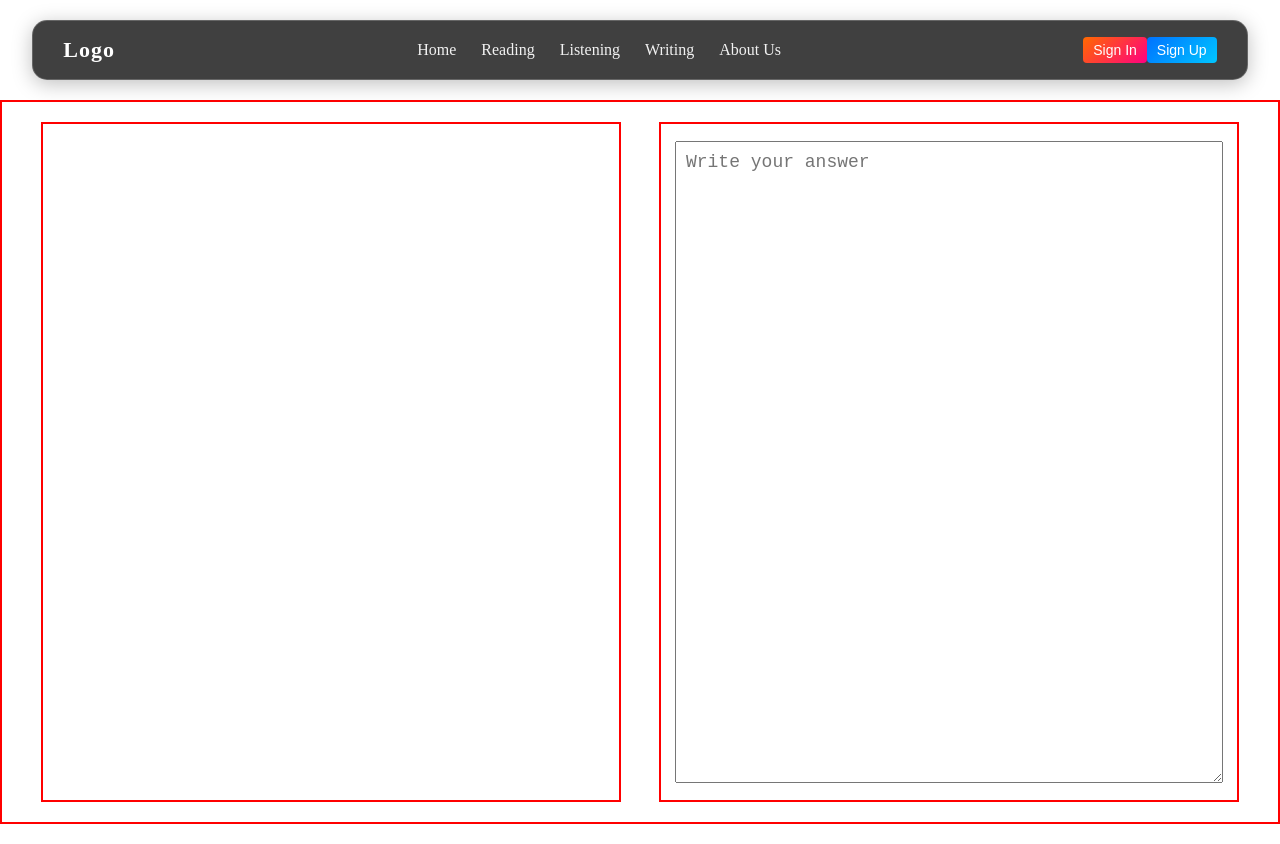
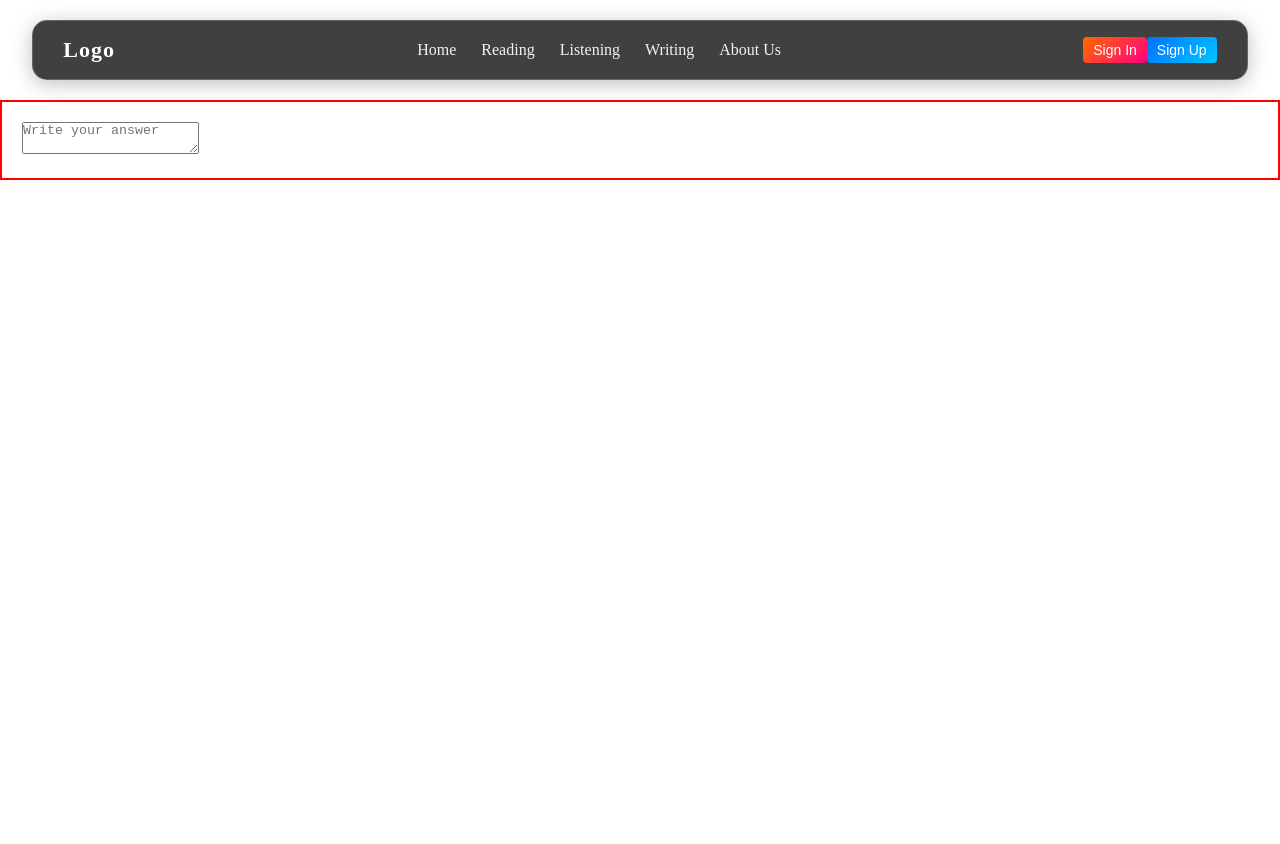
Before and after one commit to rakhimovdev/unverse_frontend, a React (Create React App) app: page /writing in a window 1280 px wide. After the commit the page ends 800 px from the top, so only its background shows below. Built offline with nearby package versions, Linux system fonts and the light colour scheme.

Commit message:
Add Full Listening

```diff
--- a/src/Pages/Writing/Writing.css
+++ b/src/Pages/Writing/Writing.css
@@ -1,4 +1,4 @@
-.container {
+/* .container {
     width: 100%;
     border: 2px solid red;
     display: flex;
@@ -11,23 +11,23 @@
     border: 2px solid red;
     height: 85vh;
     /* display: flex; */
-    /* flex-direction: column; */
-    /* align-items: center; */
-}
+/* flex-direction: column; */
+/* align-items: center; */
+/* } */
 
-.container2 {
+/* .container2 {
     width: 47%;
     border: 2px solid red;
     height: 85vh;
     display: flex;
     /* flex-direction: column; */
-    /* align-items: center; */
-}
+/* align-items: center; */
+/* }
 
 .writingText {
     width: 95%;
     margin: auto;
     height: 95%;
-    padding: 10px;
+    padding: 10px;s
     font-size: 18px;
-}
+}  */
```
